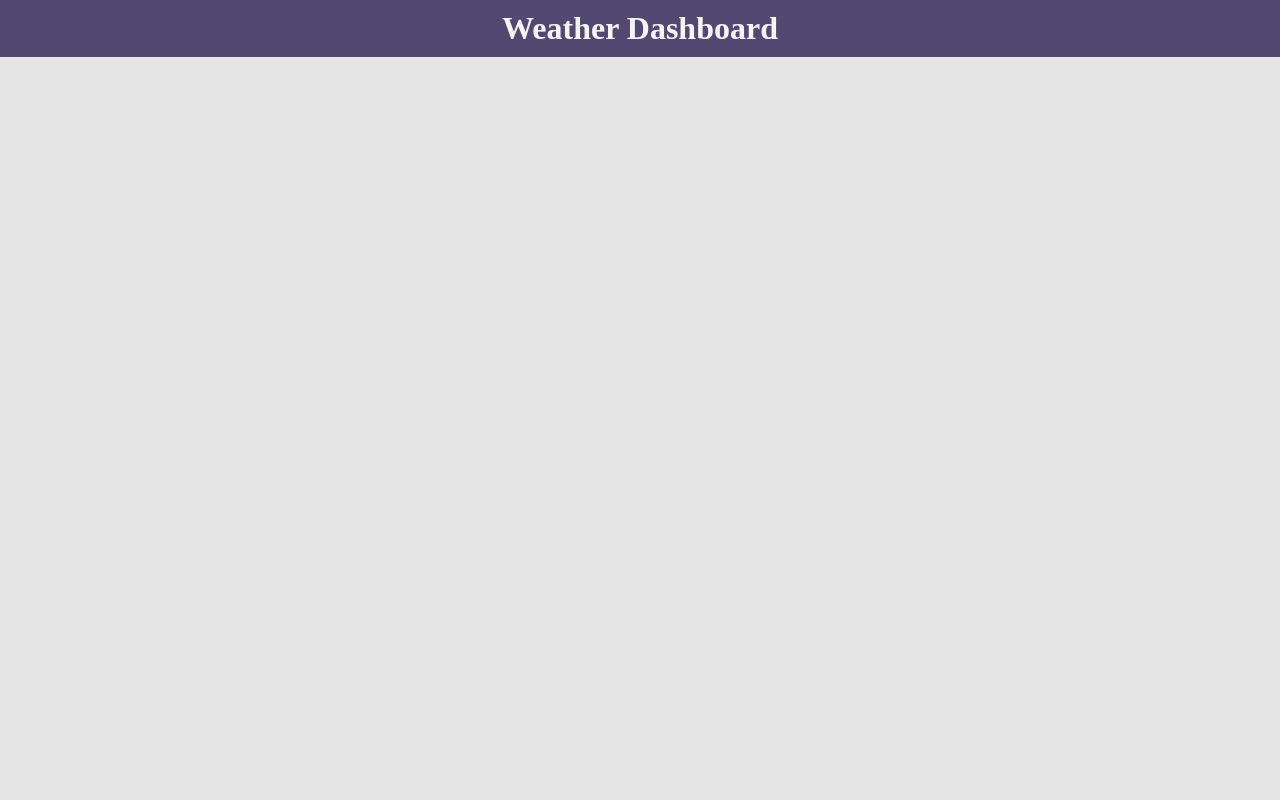
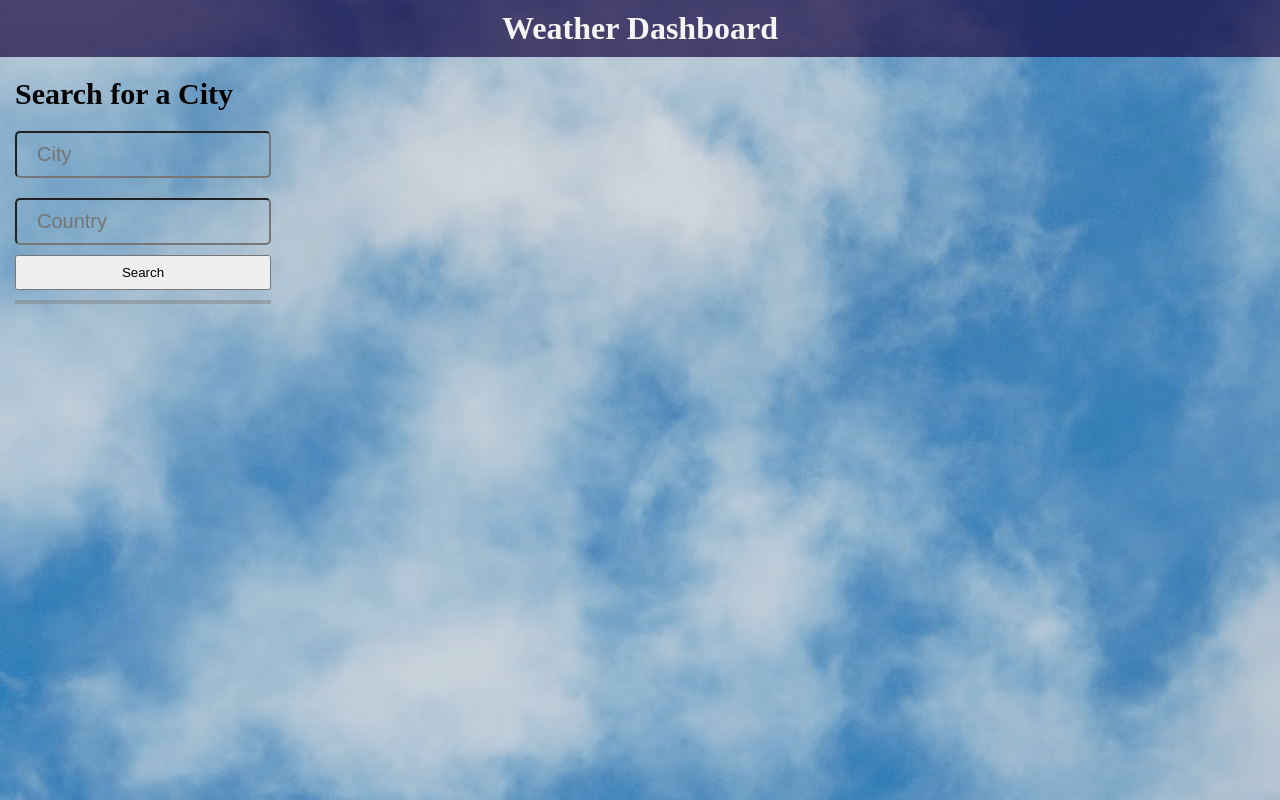
Before and after one commit to Ryan3389/Weather-Forecast-App, a plain HTML site: page index.html in a window 1280 px wide. Drawn offline with Linux system fonts and the light colour scheme.

Commit message:
added form elements and styles

```diff
--- a/css/style.css
+++ b/css/style.css
@@ -21,9 +21,56 @@ body {
 header {
     /* background-color: rgba(22, 7, 65, 0.713); */
     background-color: rgba(22, 7, 65, 0.7);
-
     text-align: center;
     color: whitesmoke;
     padding: 10px 15px;
     color: var(--secondary-font-color);
 }
+
+.search-city-container {
+    width: 20vw;
+    margin: 10px 15px;
+}
+
+form {
+    display: flex;
+    flex-direction: column;
+    border-bottom: 4px solid rgba(128, 128, 128, 0.478);
+    padding-bottom: 10px;
+}
+
+form .search-label {
+    font-size: 30px;
+    font-weight: bold;
+    margin: 10px 0;
+}
+
+form .search-input {
+    padding: 10px 20px;
+    border-radius: 5px;
+    font-size: 20px;
+    margin: 10px 0;
+}
+
+form input {
+    background-color: rgba(22, 7, 65, 0);
+    color: var(--font-color)
+}
+
+/*button styles*/
+.search-btn {
+    padding: 8px 16px;
+    cursor: pointer;
+}
+
+.city-btn-container {
+    display: flex;
+    flex-direction: column;
+    margin-top: 10px;
+}
+
+.city-btn-container .city-btn {
+    padding: 8px 16px;
+    margin: 5px 0;
+    cursor: pointer;
+}
--- a/index.html
+++ b/index.html
@@ -12,6 +12,18 @@
     <header class="header">
         <h1>Weather Dashboard</h1>
     </header>
+    <aside class="search-city-container">
+        <form class="form">
+            <label for="search" class="search-label">Search for a City</label>
+            <input type="text" id="search" name="search" aria-label="search" class="search-input" placeholder="City"
+                autocomplete="off">
+            <input type="text" id="country" name="country" aria-label="country" class="search-input"
+                placeholder="Country" autocomplete="off">
+            <button type="submit" class="search-btn">Search</button>
+        </form>
+
+        <section class="city-btn-container" id="btn-container"></section>
+    </aside>
     <script src="script.js"></script>
 </body>
 
```
Also changed, not shown: images/background.jpg (added).
